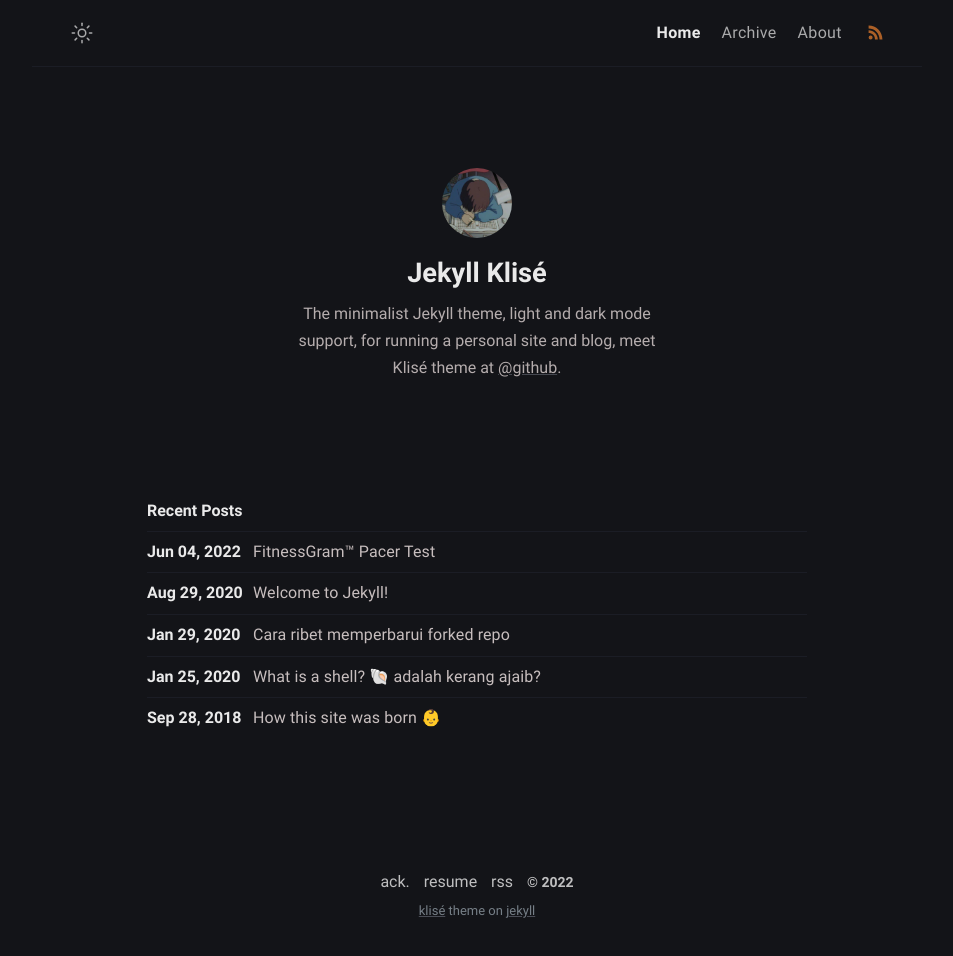
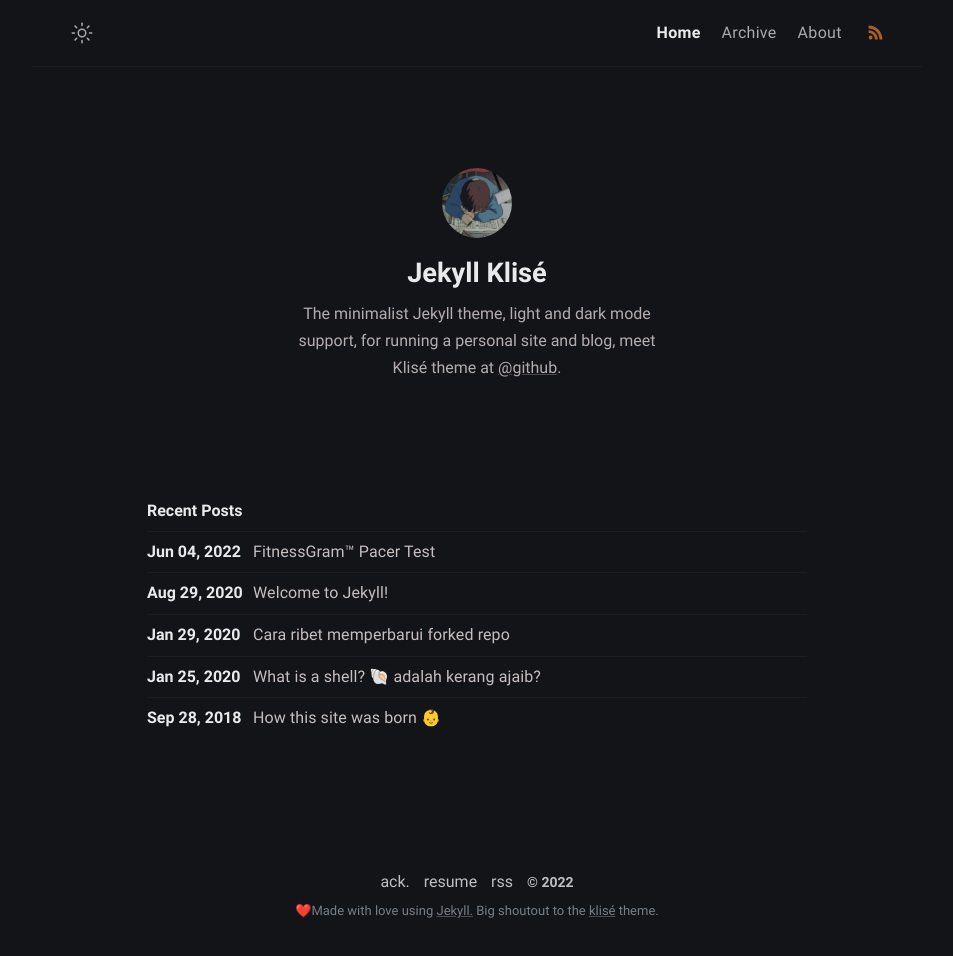
Before and after one commit to philippines69/carlcastroarchives, a Jekyll site: the page built from index.md, in a window 1280 px wide. Shown: the whole page, without its empty margins (163-1116 px from the left). Built offline with Jekyll 4.4.1, drawn with Linux system fonts in a browser that asks for light colours.

Commit message:
Update footer.html

```diff
--- a/_includes/footer.html
+++ b/_includes/footer.html
@@ -5,16 +5,20 @@
   <span class="footer_item">&copy; {{ site.time | date: "%Y" }}</span>
   <small class="footer_copyright">
     <!-- Klisé Theme: https://github.com/piharpi/jekyll-klise -->
+    ❤️Made with love using
+    <a href="https://jekyllrb.com" target="_blank" rel="noreferrer noopener"
+      >Jekyll.</a
+    >
+    Big shoutout to the
     <a
       href="https://github.com/piharpi/jekyll-klise"
       target="_blank"
       rel="noreferrer noopener"
       >klisé</a
     >
-    theme on
-    <a href="https://jekyllrb.com" target="_blank" rel="noreferrer noopener"
-      >jekyll</a
-    >
+    theme.
+
+
   </small>
 </footer>
 <script src="/assets/js/main.js" defer="defer"></script>
```
